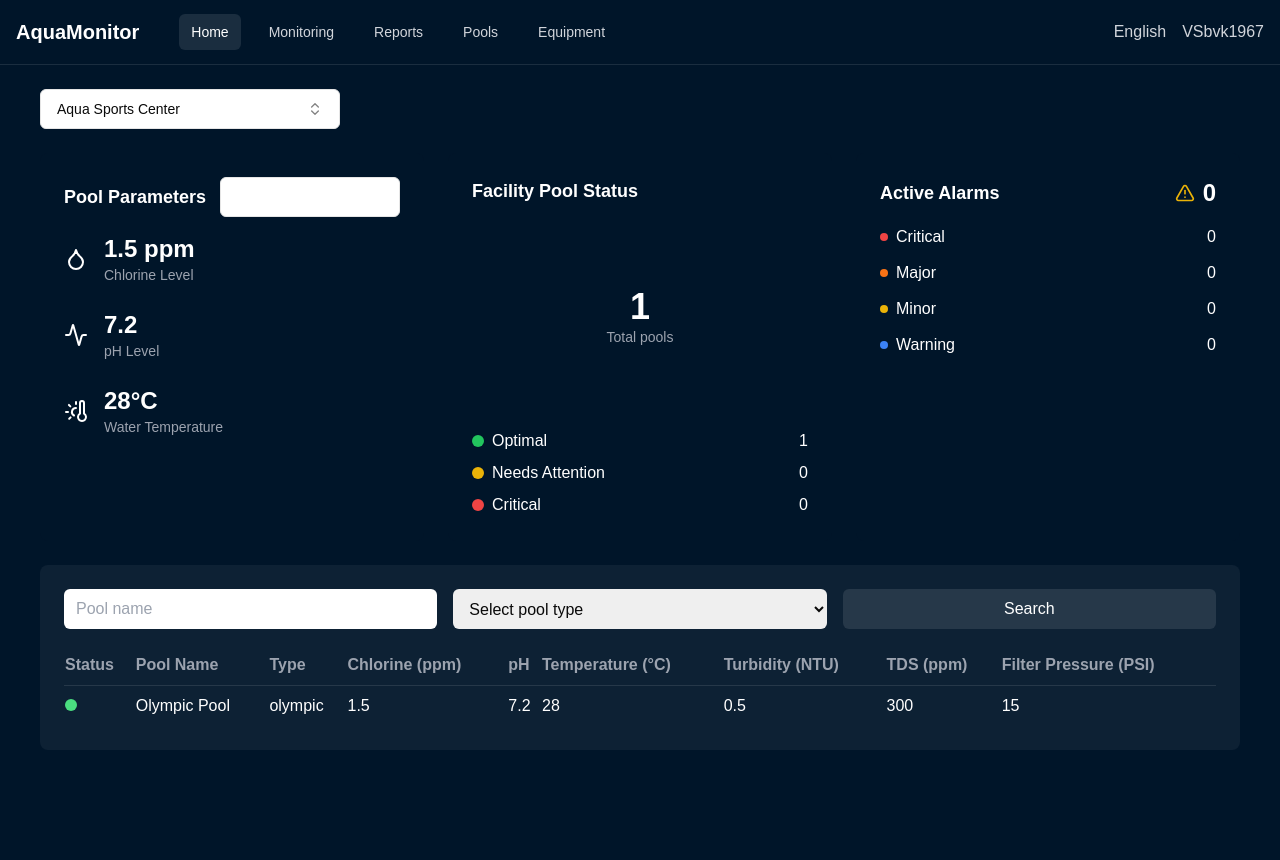
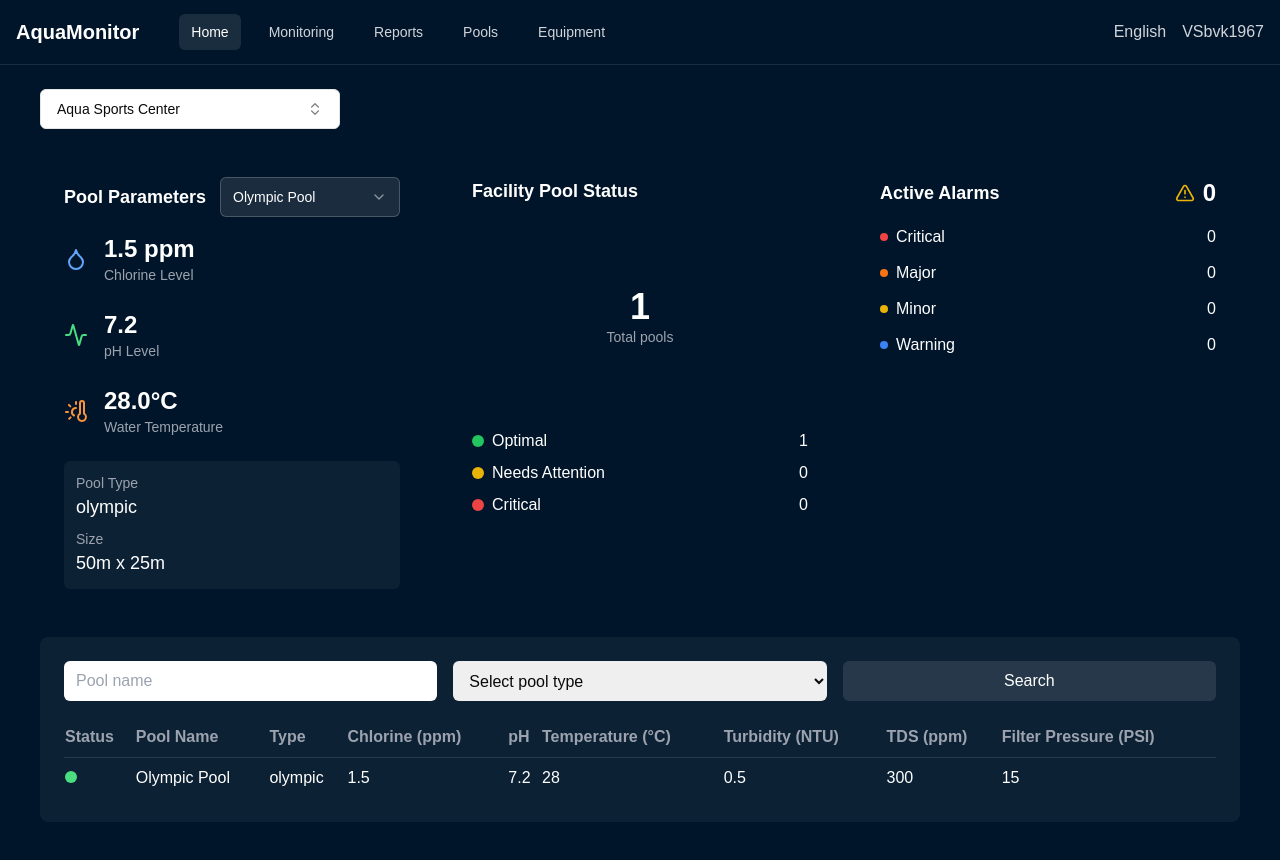
Before and after one commit to VSLinea/AquaMonitor, a Next.js app: page / in a window 1280 px wide. Shown: the top 860 px of the page. Built offline with nearby package versions, Linux system fonts and the light colour scheme.

Commit message:
Fix pool selector and improve PoolParameters component

```diff
--- a/components/pool-parameters.tsx
+++ b/components/pool-parameters.tsx
@@ -1,6 +1,6 @@
 "use client"
 
-import { useState } from "react"
+import { useState, useEffect } from "react"
 import { Droplet, ThermometerSun, Activity } from "lucide-react"
 import { Select, SelectContent, SelectItem, SelectTrigger, SelectValue } from "@/components/ui/select"
 import { useFacility } from "@/contexts/FacilityContext"
@@ -8,48 +8,72 @@ import { useFacility } from "@/contexts/FacilityContext"
 export function PoolParameters() {
   const { selectedFacility } = useFacility()
   const [selectedPoolId, setSelectedPoolId] = useState<string>("")
+  const [selectedPool, setSelectedPool] = useState(selectedFacility?.pools[0])
 
-  const selectedPool = selectedFacility?.pools.find(p => p.id === selectedPoolId) || selectedFacility?.pools[0]
+  // Reset selected pool when facility changes
+  useEffect(() => {
+    if (selectedFacility) {
+      setSelectedPool(selectedFacility.pools[0])
+      setSelectedPoolId(selectedFacility.pools[0]?.id || "")
+    }
+  }, [selectedFacility])
+
+  // Update selected pool when pool selection changes
+  const handlePoolChange = (poolId: string) => {
+    setSelectedPoolId(poolId)
+    const pool = selectedFacility?.pools.find(p => p.id === poolId)
+    if (pool) {
+      setSelectedPool(pool)
+    }
+  }
 
   return (
     <div className="p-6 bg-[#001529] text-white rounded-lg">
       <div className="flex justify-between items-center mb-4">
         <h2 className="text-lg font-semibold">Pool Parameters</h2>
-        <Select value={selectedPoolId} onValueChange={setSelectedPoolId}>
-          <SelectTrigger className="w-[180px]">
+        {selectedFacility && selectedFacility.pools.length > 0 && (
+          <Select value={selectedPoolId} onValueChange={handlePoolChange}>
+            <SelectTrigger className="w-[180px] bg-white/10 border-white/20 text-white">
               <SelectValue placeholder="Select a pool" />
             </SelectTrigger>
             <SelectContent>
-            {selectedFacility?.pools.map((pool) => (
+              {selectedFacility.pools.map((pool) => (
                 <SelectItem key={pool.id} value={pool.id}>
                   {pool.name}
                 </SelectItem>
               ))}
             </SelectContent>
           </Select>
+        )}
       </div>
       {selectedPool && (
         <div className="space-y-6">
           <div className="flex items-center space-x-4">
-            <Droplet className="w-6 h-6" />
+            <Droplet className="w-6 h-6 text-blue-400" />
             <div>
-              <div className="text-2xl font-bold">{selectedPool.parameters.chlorine} ppm</div>
+              <div className="text-2xl font-bold">{selectedPool.parameters.chlorine.toFixed(1)} ppm</div>
               <div className="text-gray-400 text-sm">Chlorine Level</div>
             </div>
           </div>
           <div className="flex items-center space-x-4">
-            <Activity className="w-6 h-6" />
+            <Activity className="w-6 h-6 text-green-400" />
             <div>
-              <div className="text-2xl font-bold">{selectedPool.parameters.pH}</div>
+              <div className="text-2xl font-bold">{selectedPool.parameters.pH.toFixed(1)}</div>
               <div className="text-gray-400 text-sm">pH Level</div>
             </div>
           </div>
           <div className="flex items-center space-x-4">
-            <ThermometerSun className="w-6 h-6" />
+            <ThermometerSun className="w-6 h-6 text-orange-400" />
             <div>
-              <div className="text-2xl font-bold">{selectedPool.parameters.temperature}°C</div>
+              <div className="text-2xl font-bold">{selectedPool.parameters.temperature.toFixed(1)}°C</div>
               <div className="text-gray-400 text-sm">Water Temperature</div>
             </div>
+          </div>
+          <div className="mt-4 p-3 bg-white/5 rounded-md">
+            <div className="text-sm text-gray-400">Pool Type</div>
+            <div className="text-lg">{selectedPool.type}</div>
+            <div className="text-sm text-gray-400 mt-2">Size</div>
+            <div className="text-lg">{selectedPool.size}</div>
           </div>
         </div>
       )}
```
Lines whose indentation alone changed are shown as unchanged.
